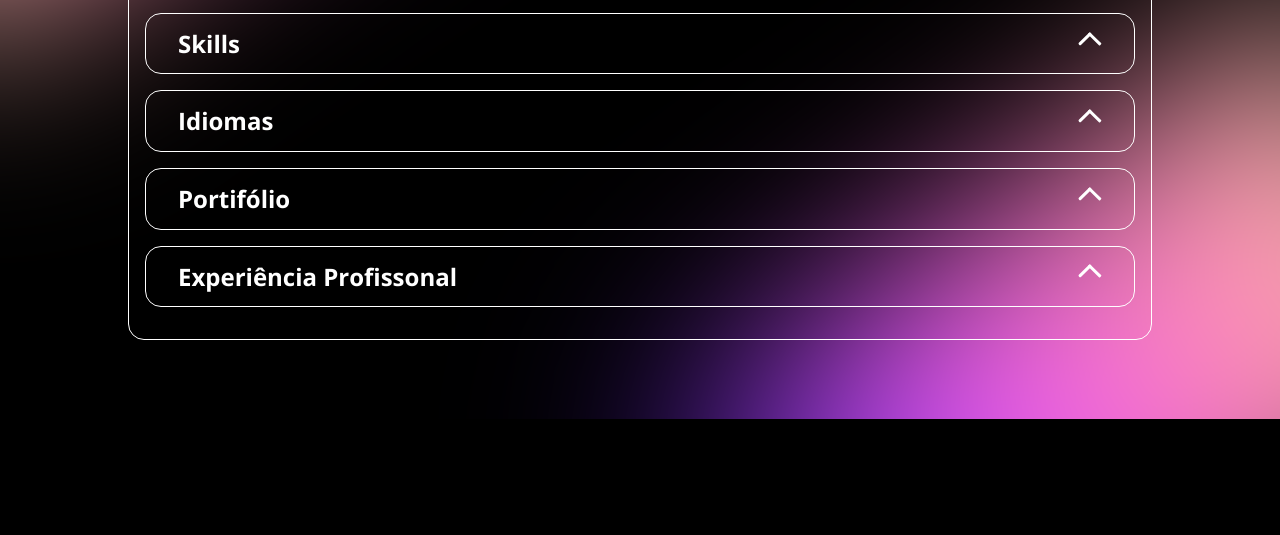
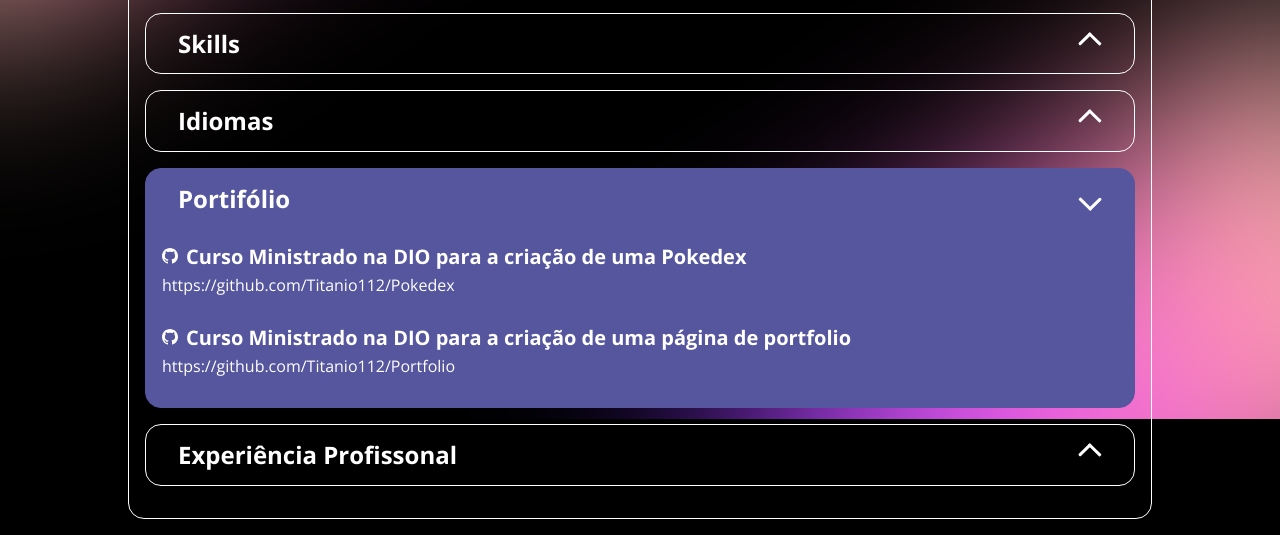
Before and after one commit to Titanio112/Portfolio, a plain HTML site: page index.html in a window 1280 px wide. Both pictures are taken after a click on the button "Portifólio". Shown: the part 381-916 px from the top of the page. Before the commit the page ends 800 px from the top, so only its background shows below. Drawn offline with nearby package versions, Linux system fonts and the light colour scheme.

Commit message:
Dinamizando dados do portifolio

```diff
--- a/assets/css/portfolio.css
+++ b/assets/css/portfolio.css
@@ -15,7 +15,7 @@
     margin: 1rem 0;
 }
 
-.portfolio li .title {
+.portfolio li h3 {
     display: flex;
     flex-direction: row;
     align-items: center;
@@ -25,7 +25,7 @@
     margin-bottom: .5rem;
 }
 
-.portfolio li .title.github::before {
+.portfolio li h3.github::before {
     content: '';
     display: inline-block;
     width: 1rem;
--- a/assets/js/main.js
+++ b/assets/js/main.js
@@ -39,12 +39,25 @@ function updateLanguages(profileData) {
     languages.innerHTML = profileData.languages.map(language => `<li>${language}</li>`).join('')
 }
 
+function updatePortfolio(profileData) {
+    const portfolio = document.getElementById('profile.portfolio')
+    portfolio.innerHTML = profileData.portfolio.map(project => {
+        return `
+            <li>
+                <h3 ${project.github ? 'class="github"' : ''}>${project.name}</h3>
+                <a href="${project.url}" target="_blank">${project.url}</a>
+            </li>
+        `
+    }).join('')
+}
+
 (async () => {
     const profileData = await fetchProfileData()
     updateProfileInfo(profileData)
     updateSoftSkills(profileData)
     updateHardSkills(profileData)
     updateLanguages(profileData)
+    updatePortfolio(profileData)
 
     console.log(profileData)
 })()
--- a/index.html
+++ b/index.html
@@ -85,21 +85,13 @@
             </div>
         </section>
 
-        <section class="acordeon open">
+        <section class="acordeon">
             <button class="trigger" type="button">
                 <h2>Portifólio</h2>
             </button>
 
             <div class="content">
                 <ul class="portfolio" id="profile.portfolio">
-                    <li>
-                        <h3 class="title github" Cria>Pokedex criado com HTML,CSS,JS</h3>
-                        <a href="https://github.com/Titanio112/Pokedex" target="_blank">Google</a>
-                    </li>
-                    <li>
-                        <h3 class="title github" Cria>Portifólio criado com HTML,CSS,JS</h3>
-                        <a href="https://github.com/Titanio112/Portfolio" target="_blank">Portifólio</a>
-                    </li>
                 </ul>
             </div>
         </section>
```
